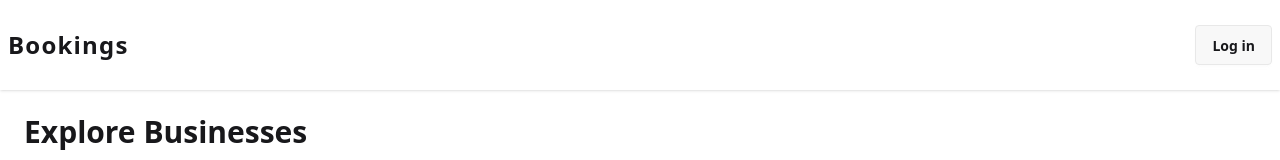
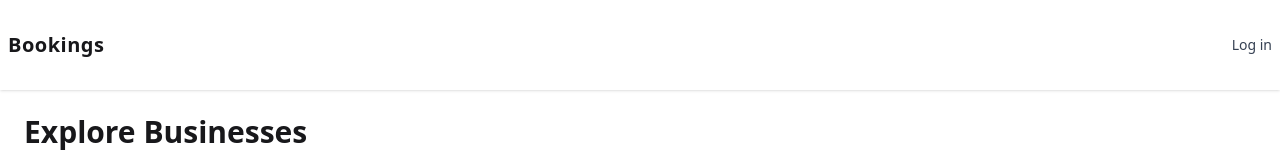
Before and after one commit to MossDog/Bookings, a React (Vite) app in the folder web-client/: page / in a window 1280 px wide. Shown: the top 160 px of the page. Built offline with nearby package versions, Linux system fonts and the light colour scheme; no server answers; the database is empty.

Commit message:
Navbar added home link on logo

```diff
--- a/web-client/src/components/Navbar.tsx
+++ b/web-client/src/components/Navbar.tsx
@@ -1,8 +1,7 @@
-import { useEffect, useState } from 'react'
-import { useNavigate } from 'react-router-dom'
+import { useEffect, useState } from 'react';
+import { Link, useNavigate } from 'react-router-dom';
 import UserAvatar from './UserAvatar';
-import { getUser, isAuthenticated } from '../utils/authUtils';
-import supabase from '../utils/supabase';
+import { isAuthenticated } from '../utils/authUtils';
 
 export default function Navbar() {
   const [authenticated, setAuthenticated] = useState<boolean>(false);
@@ -13,25 +12,24 @@ export default function Navbar() {
     }
 
     authenticate();
-  });
+  }, []);
 
   return (
-    <div
-      className='navbar bg-base-100 shadow-sm min-h-[90px]'
-    >
-      <div className='navbar-start'>
-        <h2 className='text-2xl tracking-wider font-semibold'>Bookings</h2>
+    <div className="navbar bg-base-100 shadow-sm min-h-[90px]">
+      <div className="navbar-start">
+        <Link
+          to="/"
+          className="text-xl font-semibold tracking-wide hover:opacity-80 transition"
+        >
+          Bookings
+        </Link>
       </div>
 
-      <div className='navbar-end'>
-        { authenticated ? (
-          <UserAvatar/>
-        ) : (
-          <AuthPart />
-        )}
+      <div className="navbar-end">
+        {authenticated ? <UserAvatar /> : <AuthPart />}
       </div>
     </div>
-  )
+  );
 }
 
 function AuthPart() {
@@ -39,10 +37,10 @@ function AuthPart() {
 
   return (
     <button
-      className='btn'
-      onClick={() => navigate("/login")}
+      className="text-sm font-medium text-gray-700 hover:text-black transition"
+      onClick={() => navigate('/login')}
     >
       Log in
     </button>
-  )
+  );
 }
```
